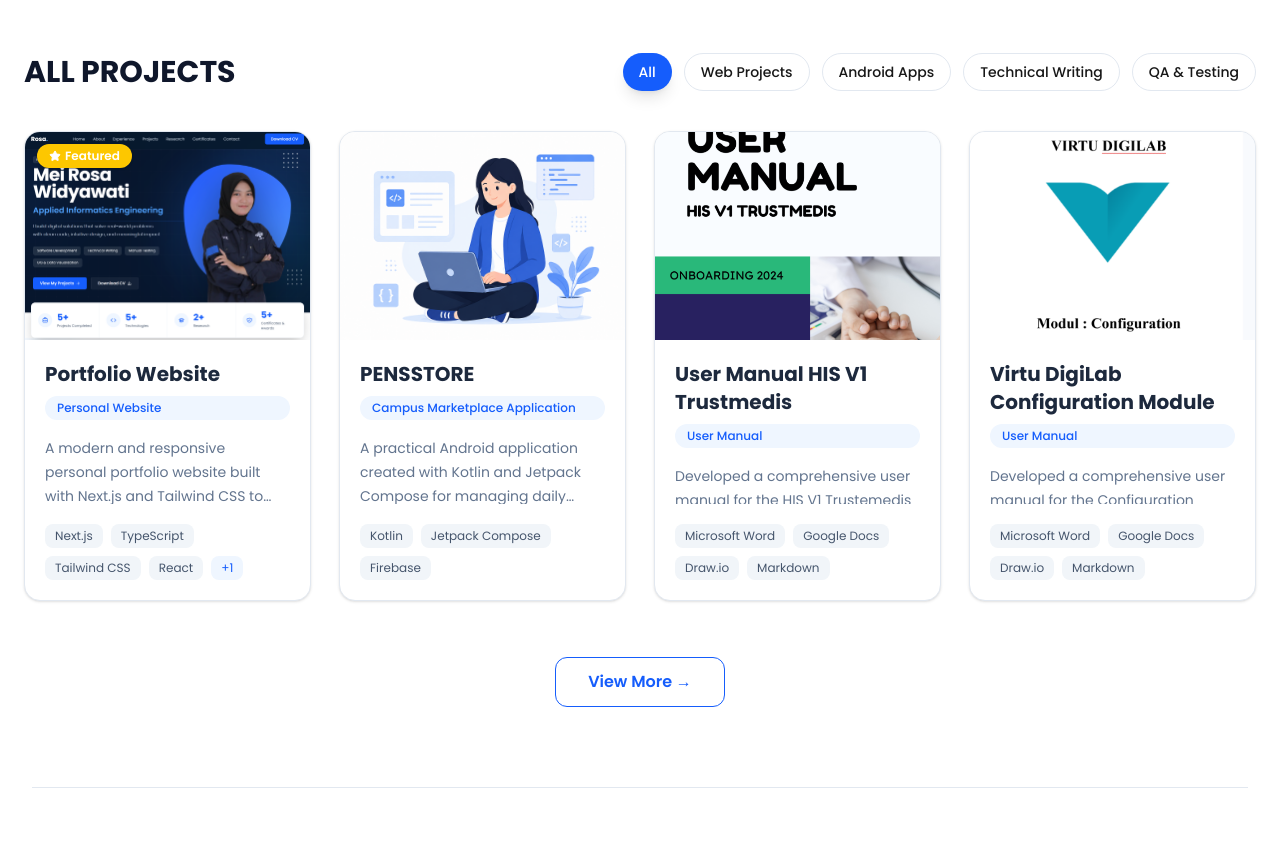
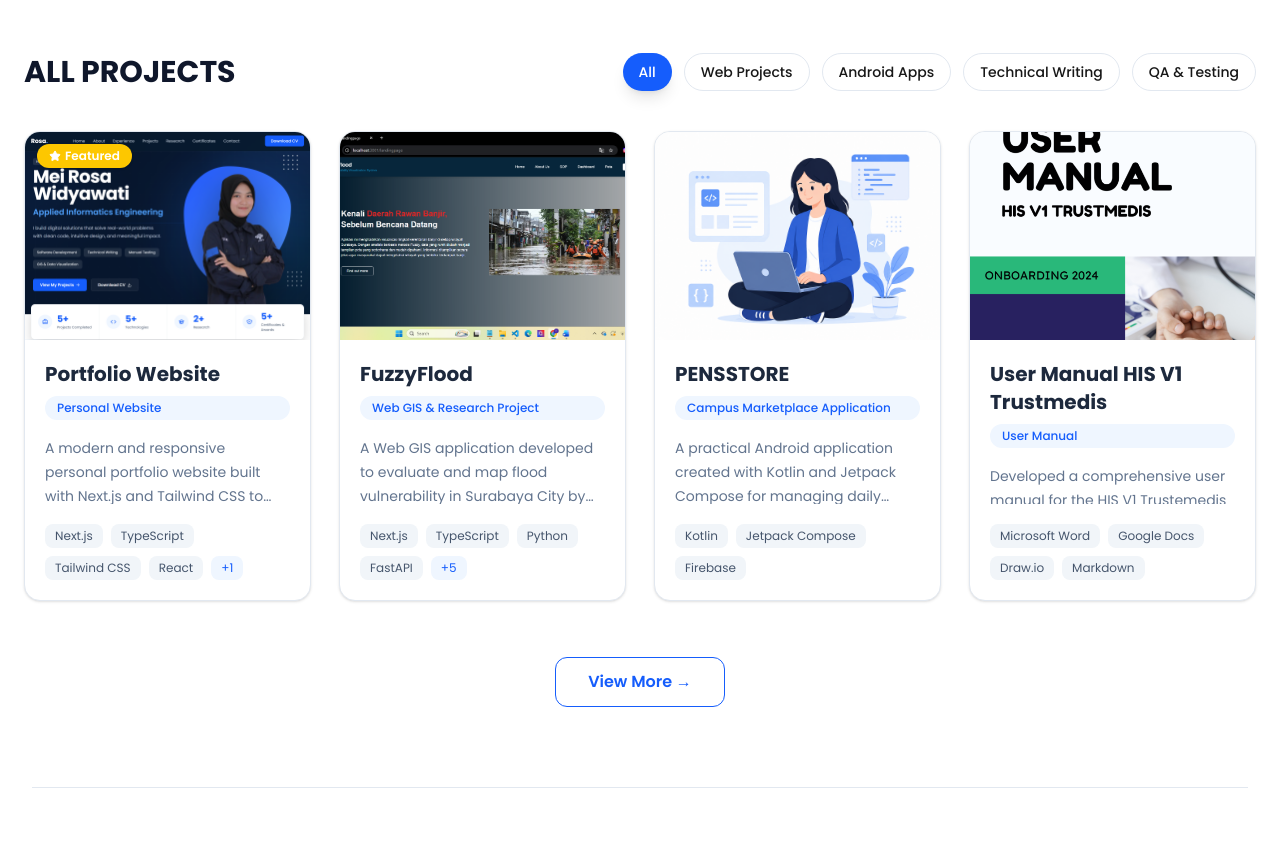
Before and after one commit to meirosa/Portofolio-rosa, a Next.js app: page / in a window 1280 px wide. Shown: the part 2980-3846 px from the top of the page. Built offline with nearby package versions, Linux system fonts and the light colour scheme.

Commit message:
Fix duplicate project ID

```diff
--- a/data/projects.ts
+++ b/data/projects.ts
@@ -10,7 +10,7 @@
   title: string;
   category: ProjectCategory;
   type: string;
-
+  figma?: string;
   description: string;
   image: string;
 
@@ -63,7 +63,7 @@
 
     tech: ["Next.js", "TypeScript", "Tailwind CSS", "React", "Vercel"],
 
-    image: "/image/1hal1.png",
+    image: "/image/tampilanporto.png",
 
     gallery: [
       "/image/1hal1.png",
@@ -82,7 +82,62 @@
   },
 
   {
-    id: "2",
+  id: "2",
+  title: "FuzzyFlood",
+  category: "web",
+  type: "Web GIS & Research Project",
+
+  description:
+    "A Web GIS application developed to evaluate and map flood vulnerability in Surabaya City by comparing Mamdani, Sugeno, and Tsukamoto Fuzzy Inference System models.",
+
+  objective:
+    "Develop a Web GIS-based system to evaluate and visualize flood vulnerability in Surabaya City while comparing the performance of different Fuzzy Inference System models.",
+
+  features: [
+    "Interactive flood vulnerability mapping",
+    "Visualization of spatial data using an interactive map",
+    "Comparison of Mamdani, Sugeno, and Tsukamoto models",
+    "Flood vulnerability classification",
+    "Flood vulnerability data visualization by district",
+    "Integration of spatial data with analytical results",
+    "Backend API for fuzzy model processing",
+    "Database integration for storing analysis results",
+  ],
+
+  tech: [
+    "Next.js",
+    "TypeScript",
+    "Python",
+    "FastAPI",
+    "Supabase",
+    "PostgreSQL",
+    "Leaflet",
+    "QGIS",
+    "Scikit-Fuzzy",
+  ],
+
+  image: "/image/Fuzzyfloodmouck.png",
+
+  gallery: [
+    "/images/projects/fuzzyflood.png",
+    "/images/projects/fuzzyflood2.png",
+    "/images/projects/fuzzyflood3.png",
+  ],
+
+  featured: false,
+
+  year: "2026",
+  duration: "Final Project",
+  role: "Full-Stack Developer & Researcher",
+  status: "Completed",
+
+  github: "https://github.com/meirosa/Revisi-Code-TA.git",
+  figma: "https://www.figma.com/design/CQRuPI0ATw7XgcHiTA6rtX/MOCKUP-D4?t=SFpubRp5fODOM0KY-0"
+
+},
+
+  {
+    id: "8",
     title: "PENSSTORE",
     category: "mobile",
     type: "Campus Marketplace Application",
@@ -112,7 +167,7 @@
   },
 
   {
-  id: "3",
+  id: "6",
   title: "User Manual HIS V1 Trustmedis",
   category: "documentation",
   type: "User Manual",
@@ -141,7 +196,7 @@
 },
 
 {
-  id: "4",
+  id: "7",
   title: "Virtu DigiLab Configuration Module",
   category: "documentation",
   type: "User Manual",
@@ -170,7 +225,7 @@
 },
 
 {
-  id: "5",
+  id: "8",
   title: "Virtu DigiLab User Management Module",
   category: "documentation",
   type: "User Manual",
@@ -199,7 +254,7 @@
 },
 
   {
-    id: "6",
+    id: "9",
     title: "QA Automation Framework",
     category: "qa",
     type: "Testing Solution",
```
Also changed, not shown: public/image/Fuzzyfloodmouck.png (added).
